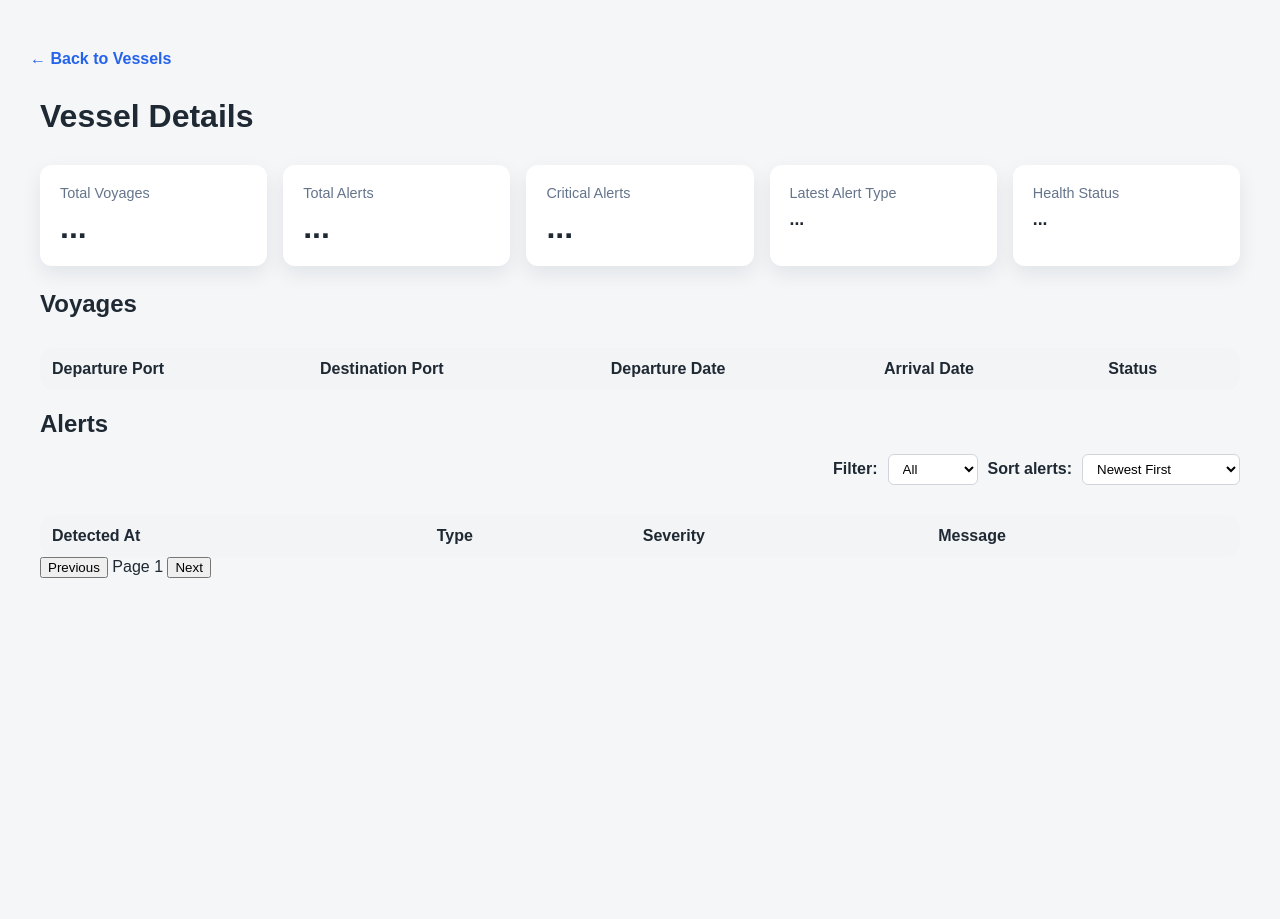
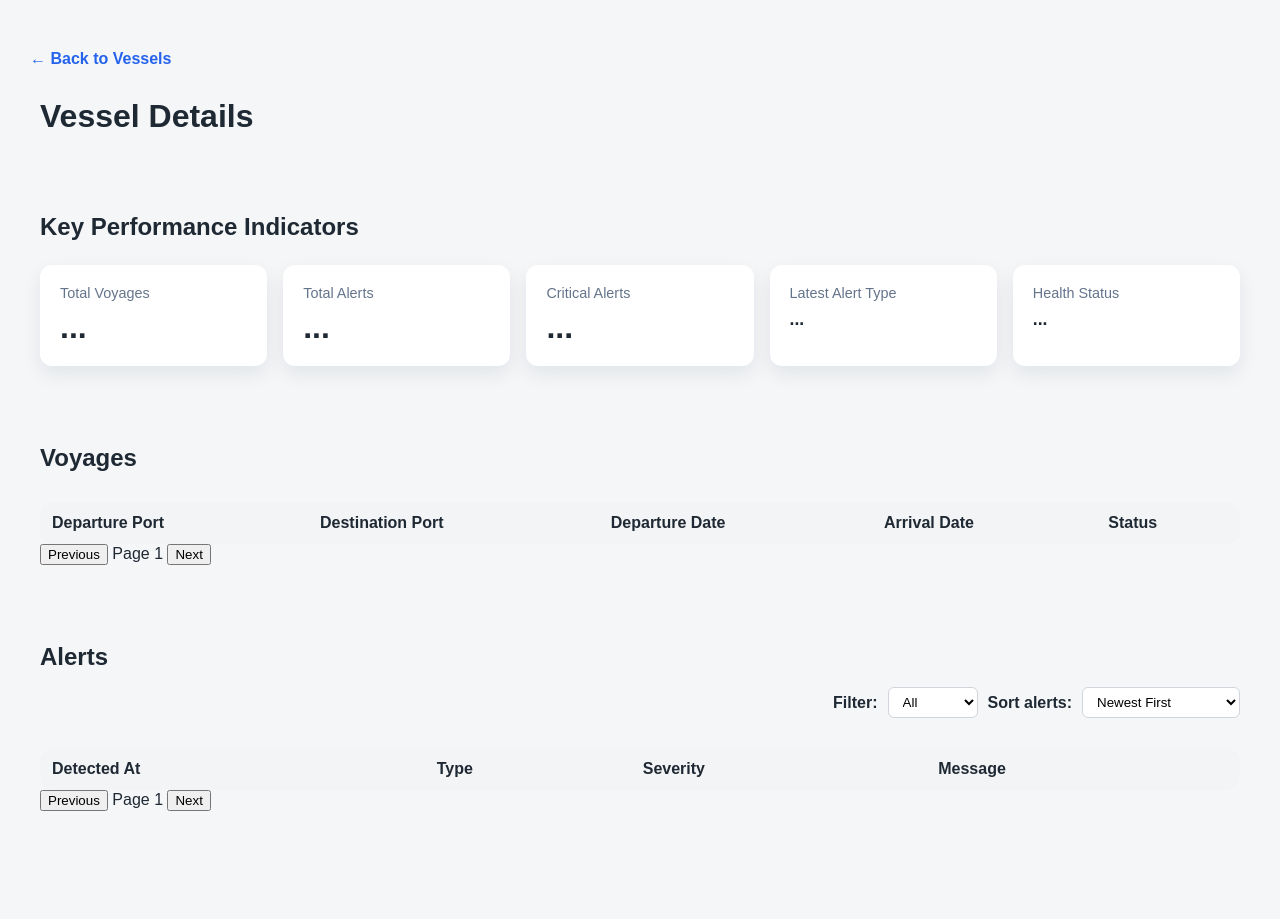
Before and after one commit to karianjahi/fleetiq, a Django app: page /vessels/1/ in a window 1280 px wide. Before the commit the page ends 578 px from the top, so only its background shows below. Run offline with Django 5.2, Linux system fonts and the light colour scheme; data that the repository does not hold is empty; parts of the project's set-up code (start-up, migrations or seed data) failed here and were passed over.

Commit message:
feat: improve vessel detail tables with pagination, sorting and filtering

```diff
--- a/operations/static/operations/css/vessel_detail.css
+++ b/operations/static/operations/css/vessel_detail.css
@@ -155,3 +155,7 @@ td {
     border-radius: 6px;
     background: white;
 }
+
+section {
+    margin-bottom: 78px;
+}
--- a/operations/static/operations/js/vessel_detail.js
+++ b/operations/static/operations/js/vessel_detail.js
@@ -1,5 +1,9 @@
 const currentPath = window.location.pathname
 const vesselId = currentPath.split("/")[2];
+
+let allVoyages = [];
+let currentVoyagePage = 1;
+const voyagesPerPage = 5;
 
 let allAlerts = [];
 let currentAlertPage = 1;
@@ -12,6 +16,7 @@ loadVesselKPIs(vesselId);
 setUpAlertPagination();
 setUpAlertSorting();
 setUpAlertFiltering();
+setUpVoyagePagination()
 
 function formatDateTime(date) {
     return new Date(date).toLocaleString(
@@ -61,22 +66,28 @@ async function loadVoyageList(vesselId) {
     try {
         const url = `/api/vessels/${vesselId}/voyages/`;
         const data = await fetchData(url);
-        const voyageListEl = document.getElementById("voyage-list");
-        const tableBodyEl = document.getElementById("voyage-table-body");
-        let html = "";
-        for (const item of data) {
-            // html += `
-            //         <div class="voyage-card">
-            //             <div class="voyage-route">
-            //                 ${item.departure_port} → ${item.destination_port}
-            //             </div>
+        allVoyages = data;
+        currentVoyagePage = 1;
+        renderVoyageTable();
+    } catch (error) {
+        console.error(error);
+    }
 
-            //             <div class="voyage-meta">
-            //                 <span>Status: ${item.status}</span>
-            //             </div>
-            //         </div>
-            // `
-            html += `
+}
+
+async function renderVoyageTable() {
+    const voyageTableBody = document.getElementById("voyage-table-body");
+
+    const start = (currentVoyagePage - 1) * voyagesPerPage;
+
+    const end = start + voyagesPerPage;
+
+    const pageVoyages = allVoyages.slice(start, end);
+
+    let html = "";
+
+    for (const item of pageVoyages) {
+        html += `
             <tr>
                 <td>${item.departure_port}</td>
                 <td>${item.destination_port}</td>
@@ -85,15 +96,17 @@ async function loadVoyageList(vesselId) {
                 <td>${item.status}</td>
             </tr>
         `;
-        }
+    }
+    voyageTableBody.innerHTML = html;
 
-        // voyageListEl.innerHTML = html;
-        tableBodyEl.innerHTML = html;
+    const totalPages = Math.ceil(
+        allVoyages.length / voyagesPerPage
+    ) || 1;
+    document.getElementById("voyage-page-info").textContent = `Page ${currentVoyagePage} of ${totalPages}`;
 
-    } catch (error) {
-        console.error(error);
-    }
+    document.getElementById("prev-voyage-page").disabled = currentVoyagePage === 1;
 
+    document.getElementById("next-voyage-page").disabled = currentVoyagePage === totalPages;
 }
 
 async function loadVesselAlerts(vesselId) {
@@ -211,6 +224,24 @@ function setUpAlertPagination() {
     });
 }
 
+function setUpVoyagePagination() {
+    document.getElementById("prev-voyage-page").addEventListener("click", () => {
+        if (currentVoyagePage > 1) {
+            currentVoyagePage--;
+            renderVoyageTable();
+        }
+    });
+
+    document.getElementById("next-voyage-page").addEventListener("click", () => {
+        const totalPages = Math.ceil(allVoyages.length / voyagesPerPage) || 1;
+        if (currentVoyagePage < totalPages) {
+            currentVoyagePage++;
+            renderVoyageTable();
+        }
+    });
+}
+
+
 function setUpAlertSorting() {
     document.getElementById("alert-sort").addEventListener("change", () => {
         currentAlertPage = 1;
--- a/operations/templates/operations/vessel_detail.html
+++ b/operations/templates/operations/vessel_detail.html
@@ -24,9 +24,8 @@
             <div id="vessel-detail"></div>
         </section>
 
-        <!-- <section>
-            <div id="summary_kpis"></div>
-        </section> -->
+        <section>
+            <h2>Key Performance Indicators</h2>
             <div class="kpi-grid">
                 <div class="kpi-card">
                     <span>Total Voyages</span>
@@ -51,9 +50,12 @@
                     <strong id="health-status">...</strong>
                 </div>
             </div>
+        </section>
 
         <section>
             <h2>Voyages</h2>
+
+
             <div id="voyage-list"></div>
             <table id="voyage-table">
                 <thead>
@@ -67,6 +69,11 @@
                 </thead>
                 <tbody id="voyage-table-body"></tbody>
             </table>
+            <div class="pagination-controls">
+                <button id="prev-voyage-page">Previous</button>
+                <span id="voyage-page-info">Page 1</span>
+                <button id="next-voyage-page">Next</button>
+            </div>
         </section>
 
         <section>
```
Lines whose indentation alone changed are shown as unchanged.
